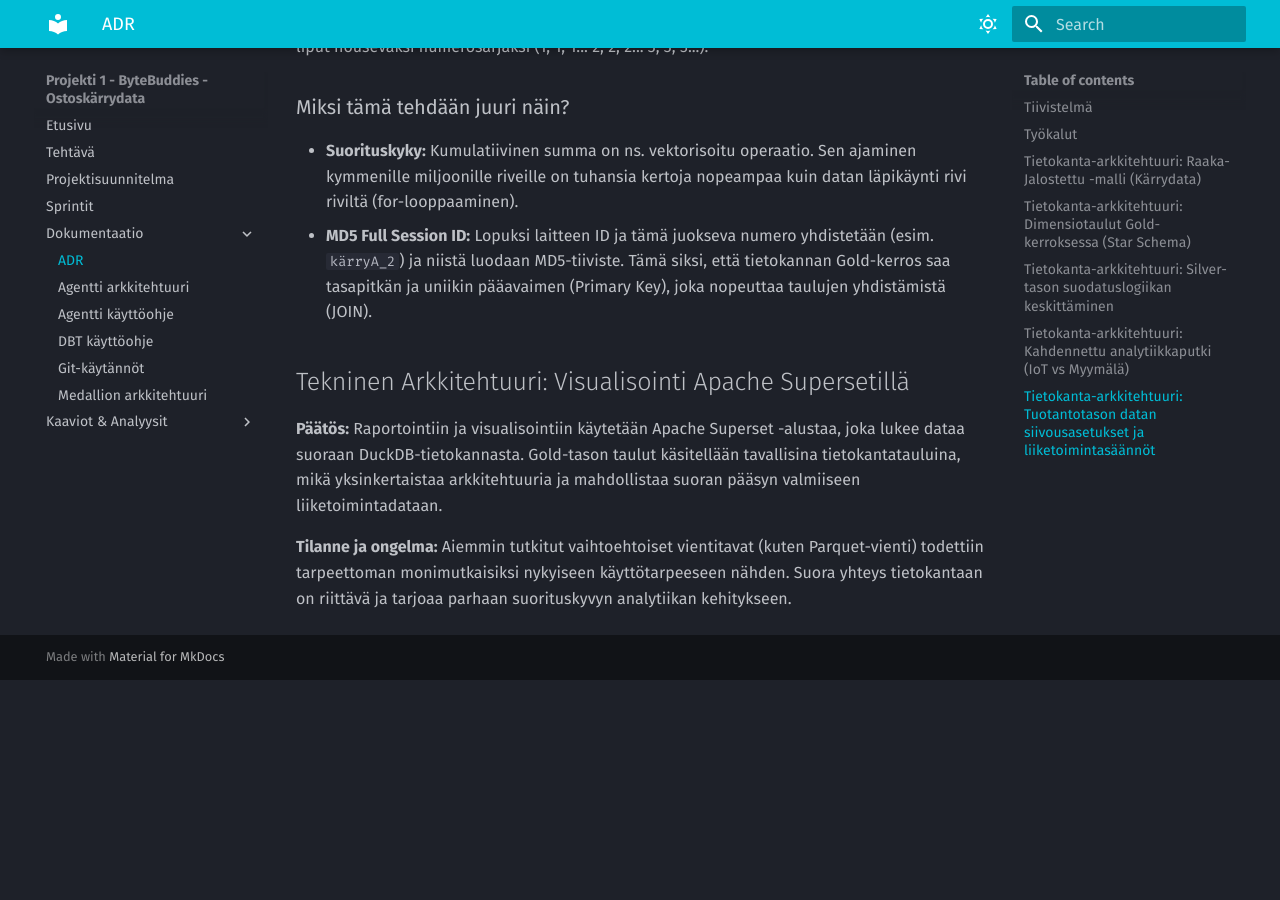
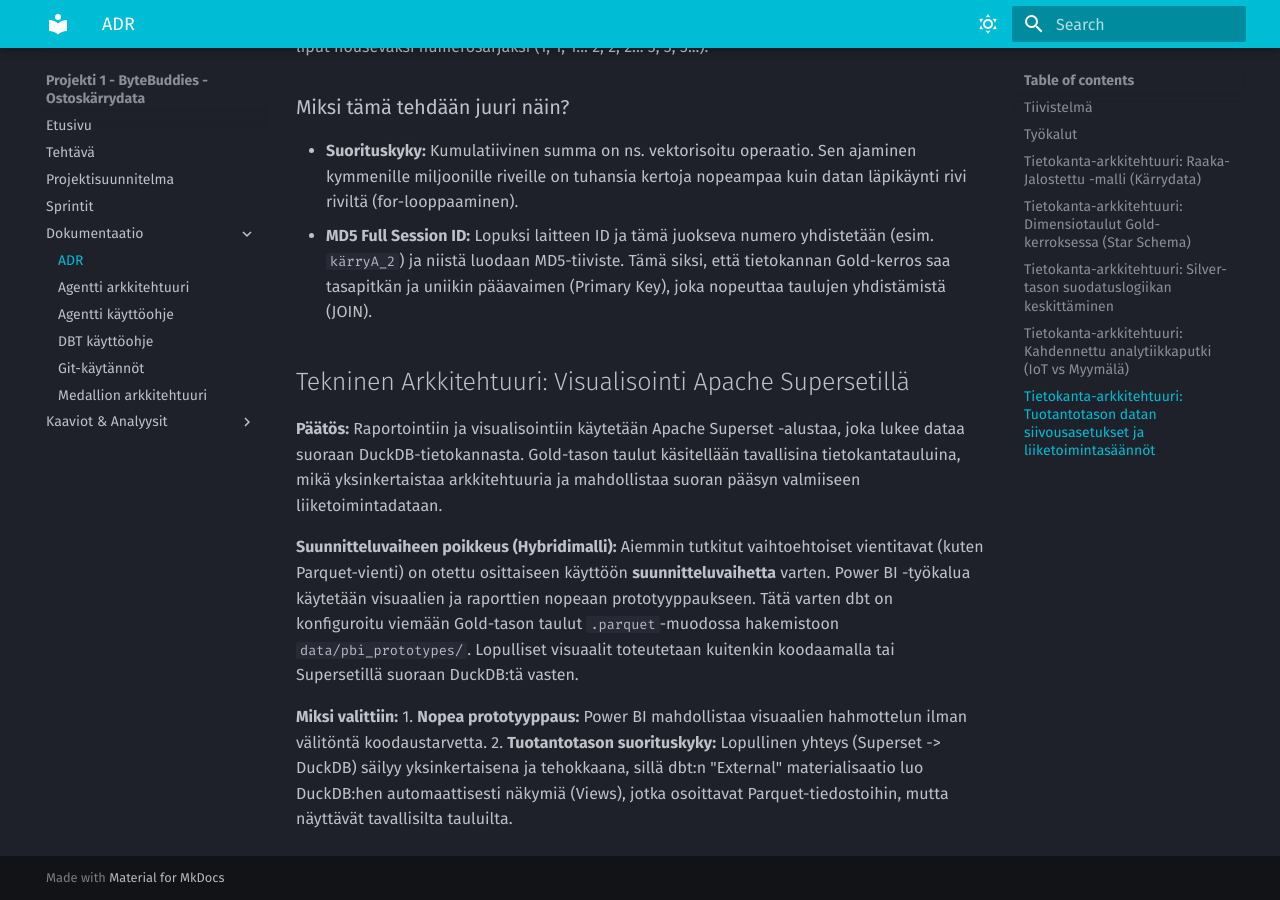
Before and after one commit to mitro54/uwb-shopping-cart-analytics-pipeline, an MkDocs documentation site: the page built from docs/ADR-dokumentaatio.md, in a window 1280 px wide and 900 px high, scrolled down 6111 px. Built offline with MkDocs 1.6.1 and Material for MkDocs 9.7.7, drawn with Linux system fonts in a browser that asks for light colours; before the commit the page ends 6791 px from its top, so only the background shows below that.

Commit message:
feat: add parquet export for PBI prototyping

```diff
--- a/docs/ADR-dokumentaatio.md
+++ b/docs/ADR-dokumentaatio.md
@@ -135,5 +135,9 @@
 **Päätös:**
 Raportointiin ja visualisointiin käytetään Apache Superset -alustaa, joka lukee dataa suoraan DuckDB-tietokannasta. Gold-tason taulut käsitellään tavallisina tietokantatauluina, mikä yksinkertaistaa arkkitehtuuria ja mahdollistaa suoran pääsyn valmiiseen liiketoimintadataan.
 
-**Tilanne ja ongelma:**
-Aiemmin tutkitut vaihtoehtoiset vientitavat (kuten Parquet-vienti) todettiin tarpeettoman monimutkaisiksi nykyiseen käyttötarpeeseen nähden. Suora yhteys tietokantaan on riittävä ja tarjoaa parhaan suorituskyvyn analytiikan kehitykseen.
+**Suunnitteluvaiheen poikkeus (Hybridimalli):**
+Aiemmin tutkitut vaihtoehtoiset vientitavat (kuten Parquet-vienti) on otettu osittaiseen käyttöön **suunnitteluvaihetta** varten. Power BI -työkalua käytetään visuaalien ja raporttien nopeaan prototyyppaukseen. Tätä varten dbt on konfiguroitu viemään Gold-tason taulut `.parquet`-muodossa hakemistoon `data/pbi_prototypes/`. Lopulliset visuaalit toteutetaan kuitenkin koodaamalla tai Supersetillä suoraan DuckDB:tä vasten.
+
+**Miksi valittiin:**
+1. **Nopea prototyyppaus:** Power BI mahdollistaa visuaalien hahmottelun ilman välitöntä koodaustarvetta.
+2. **Tuotantotason suorituskyky:** Lopullinen yhteys (Superset -> DuckDB) säilyy yksinkertaisena ja tehokkaana, sillä dbt:n "External" materialisaatio luo DuckDB:hen automaattisesti näkymiä (Views), jotka osoittavat Parquet-tiedostoihin, mutta näyttävät tavallisilta tauluilta.
```
Also changed, not shown: 8 other files.
